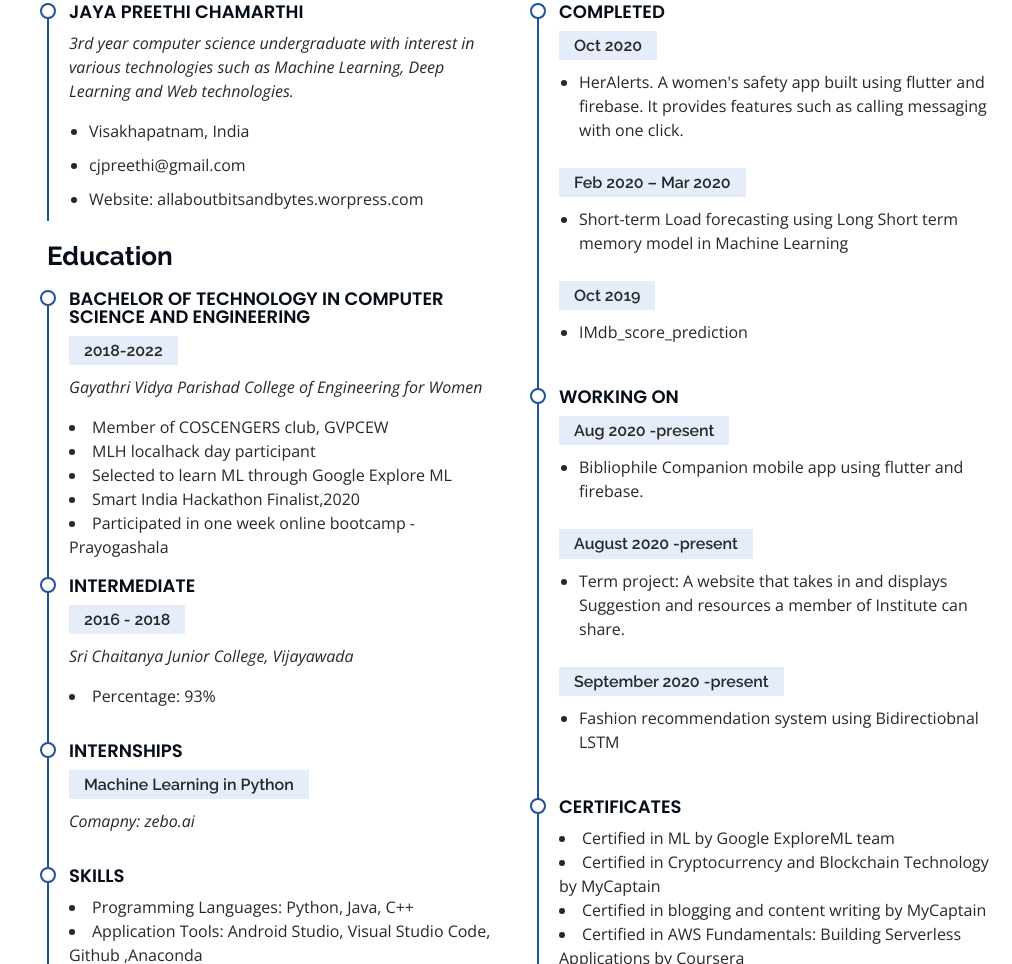
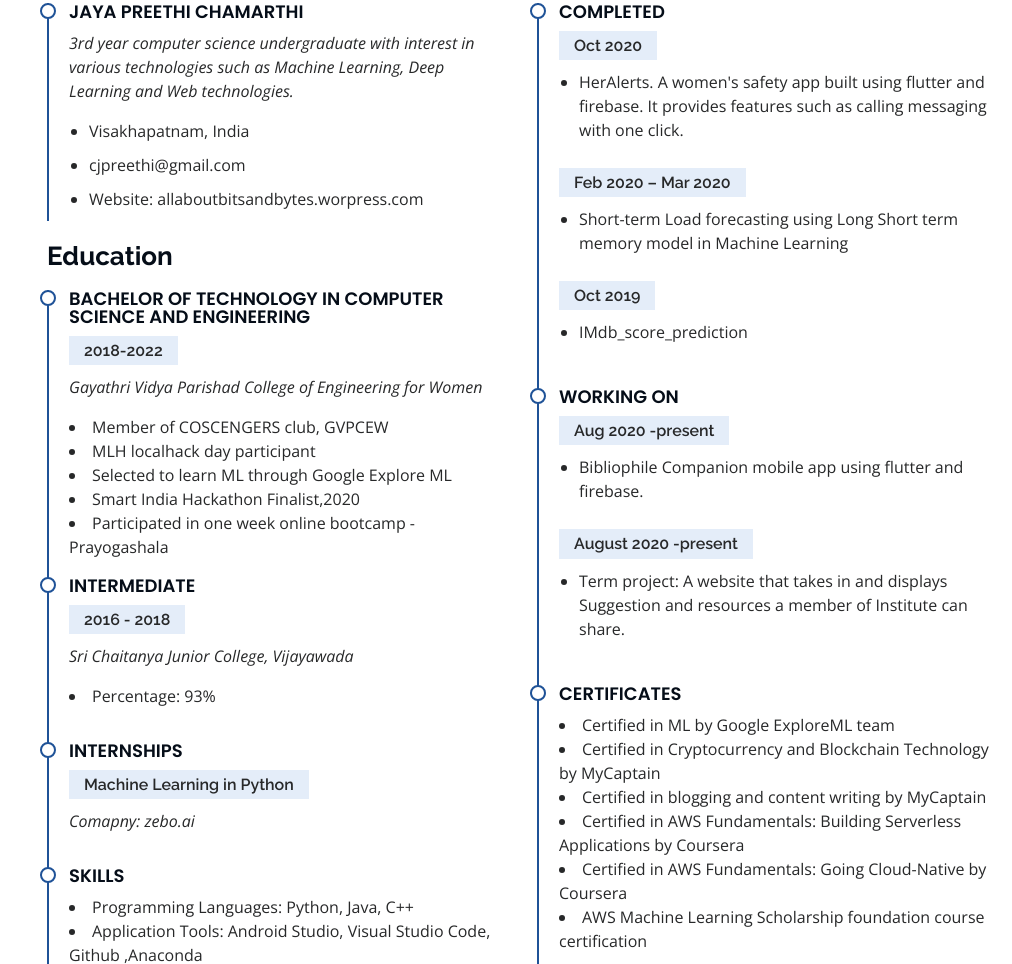
Before and after one commit to preethi2530/preethi2530.github.io, a plain HTML site: page index.html in a window 1280 px wide. Shown: the part 1560-2524 px from the top of the page, without its empty margins (268-1280 px from the left). Drawn offline with nearby package versions, Linux system fonts and the light colour scheme.

Commit message:
Update index.html

```diff
--- a/index.html
+++ b/index.html
@@ -97,7 +97,7 @@
           <div class="col-lg-8 pt-4 pt-lg-0 content" data-aos="fade-left">
 
             <p class="font-italic">
-              Jaya Preethi Chamarthi is a 3rd year computer science undergraduate. She is a data science enthusiast working on different problem statemnets to improve her skill in the same. One of her greatest strength is self learning. She is an optimistic person and always eager to learn new things.
+              Jaya Preethi Chamarthi is a 3rd year computer science undergraduate. She is a data science enthusiast working on different problem statements to improve her skill in the same. One of her greatest strength is self learning. She is an optimistic person and always eager to learn new things.
             </p>
             <p class="font-italic">
               She is also a tech blogger where she documents her projects which not only show the results but also the way she approches a problem.
@@ -197,10 +197,7 @@ Boom to Global Technology, published in INGENIEUR MAGAZINE 2018 by GVPCEW</em></
               <ul>
                 <li>Term project: A website that takes in and displays Suggestion and resources a member of Institute can share.</li>
               </ul>
-              <h5>September 2020 -present</h5>
-              <ul>
-                <li>Fashion recommendation system using Bidirectiobnal LSTM</li>
-              </ul>
+
 
             </div>
             <div class="resume-item">
```
